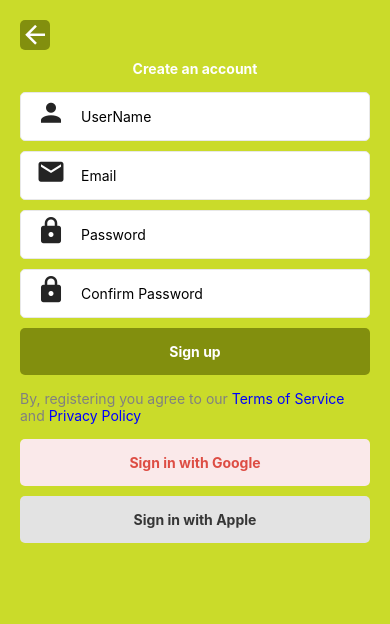
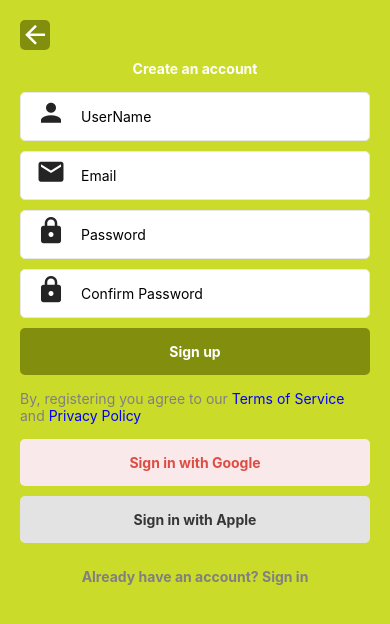
Before and after one commit to ZroC00l/AuthenticationFlow, a React Native app: screen / in a window 390 px wide. Shown: the top 624 px of the page. Built offline with nearby package versions, Linux system fonts and the light colour scheme.

Commit message:
socil media sign in/up buttons

```diff
--- a/src/screens/SignUpScreen/SignUpScreen.js
+++ b/src/screens/SignUpScreen/SignUpScreen.js
@@ -70,6 +70,11 @@ const SignUpScreen = () => {
           </Text>
         </Text>
         <SocialSignInUpButtons />
+        <CustomButton
+          text="Already have an account? Sign in"
+          mode="TERTIARY"
+          onPress={onSignUpPressed}
+        />
       </View>
     </ScrollView>
   );
```
